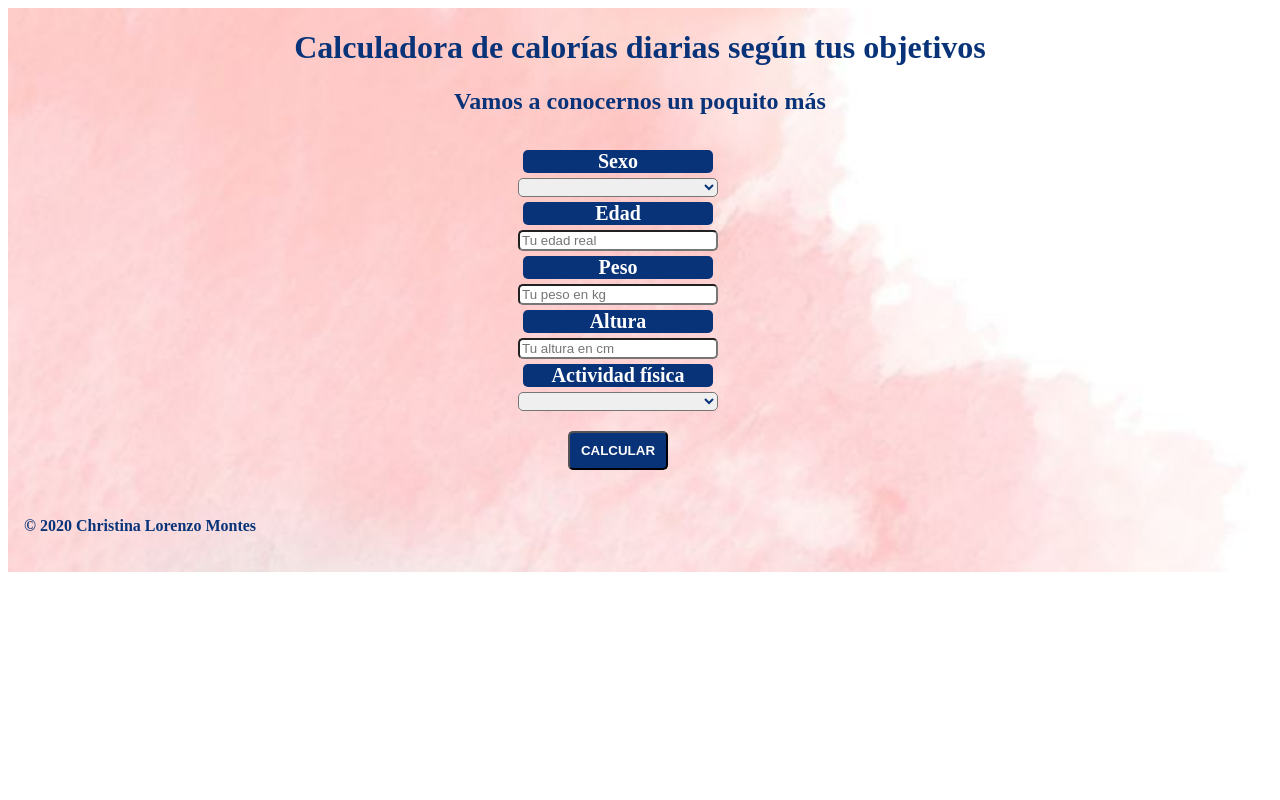
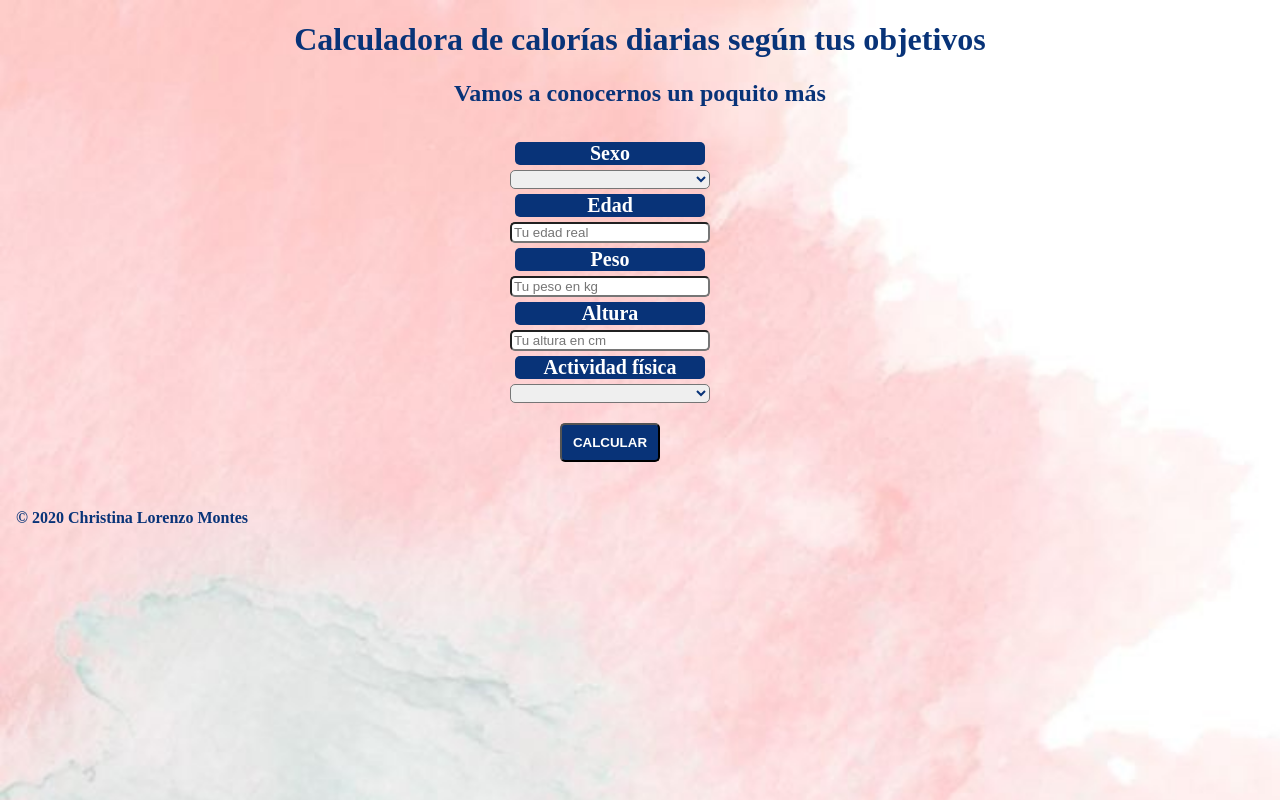
Before and after one commit to Cristinalorenzomontes/CalculadoraDeCalorias, a React (Create React App) app: page / in a window 1280 px wide. Built offline with nearby package versions, Linux system fonts and the light colour scheme.

Commit message:
Added setting for github pages

```diff
--- a/src/stylesheet/app.scss
+++ b/src/stylesheet/app.scss
@@ -1,13 +1,18 @@
-
+body{
+  background-image: url("../images/background.jpg");
+  background-repeat: no-repeat;
+  background-size: cover;
+  margin: 0;
+}
 .App {
-    background-image: url("../images/background.jpg");
-    background-repeat: no-repeat;
-    background-size: cover;
+    // background-image: url("../images/background.jpg");
+    // background-repeat: no-repeat;
+    // background-size: cover;
     display: flex;
     flex-wrap: wrap;
     text-align: center;
-    margin-top: 0;
     margin-right: auto;
     margin-left: auto;
     color: #083378;
+
   }
```
Also changed, not shown: package.json (+7 -1 lines), 1 other file (tests, documents, lock files or other folders).
